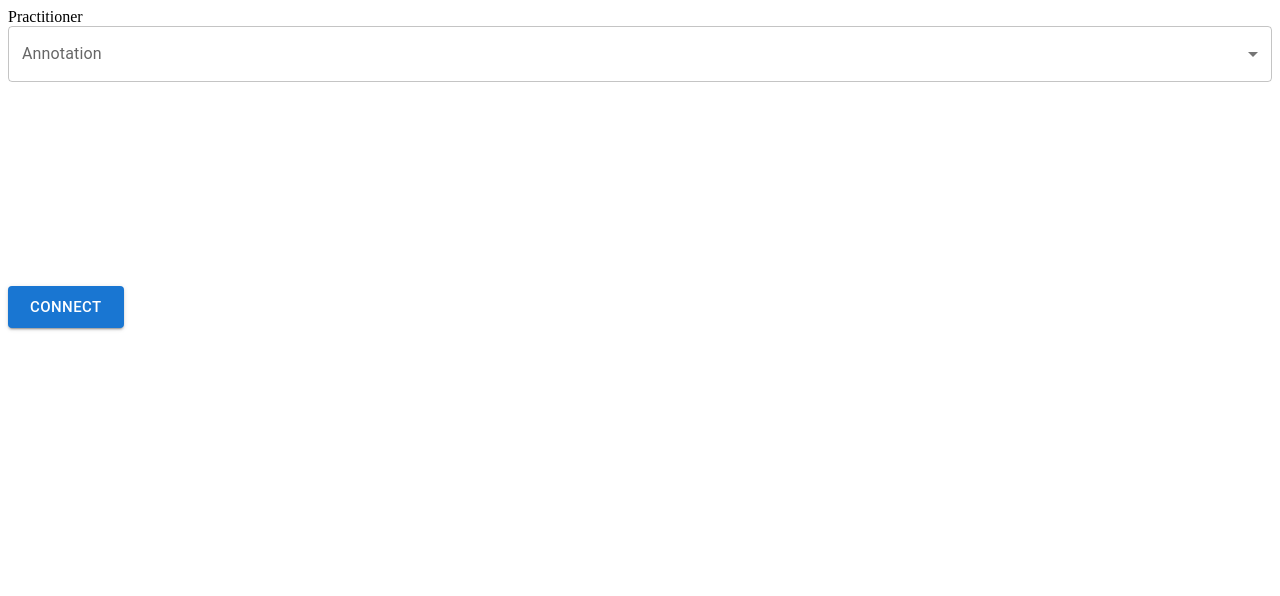
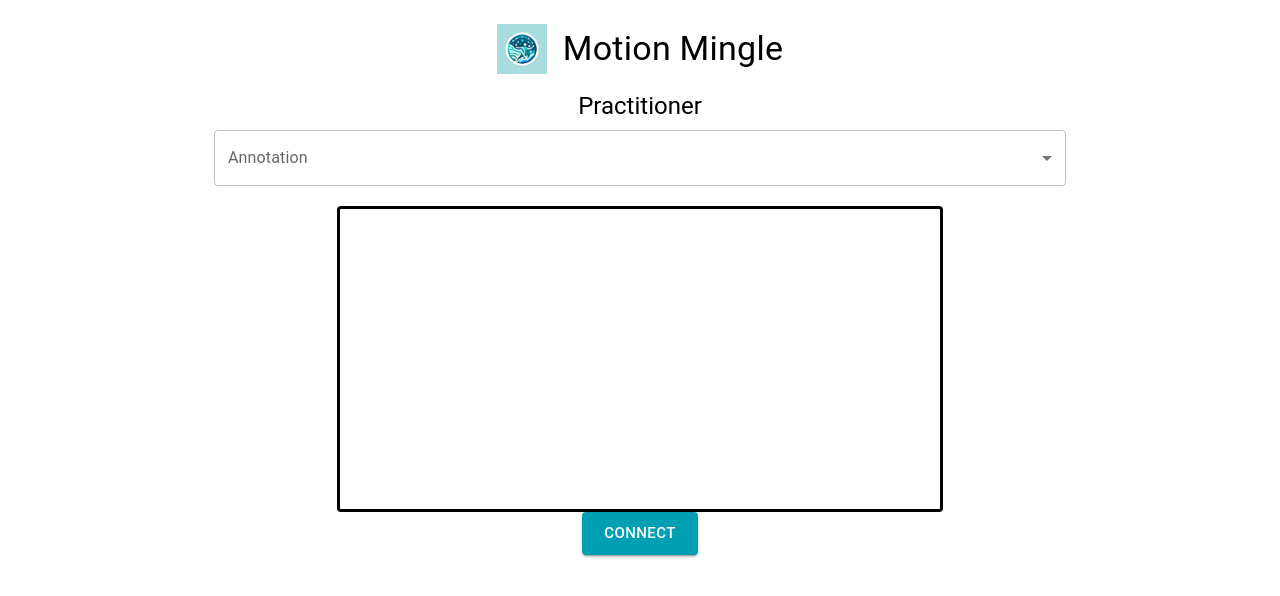
Before and after one commit to InfiniView-AI/MotionMingle, a React (Vite) app in the folder src/client/: page /#/practitioner in a window 1280 px wide. Shown: the top 596 px of the page. Built offline with nearby package versions, Linux system fonts and the light colour scheme.

Commit message:
Improved UI for practitioner's view page

```diff
--- a/src/client/src/modules/Practitioner.tsx
+++ b/src/client/src/modules/Practitioner.tsx
@@ -2,9 +2,26 @@ import React, { useRef, useState } from 'react';
 import {
   SelectChangeEvent,
   Button,
+  Typography,
+  Box,
+  Container,
+  ThemeProvider,
+  createTheme
 } from '@mui/material';
 import { connectAsConsumer, createPeerConnection } from './RTCControl';
 import SelectAnnotation from './SelectAnnotation';
+import logo from './logo.jpg';
+
+const theme = createTheme({
+  palette: {
+    primary: {
+      main: '#00a0b2',
+    },
+    secondary: {
+      main: '#E6F7FF',
+    },
+  },
+});
 
 function Practitioner() {
   const remoteVideoRef = useRef<HTMLVideoElement>(null);
@@ -47,49 +64,40 @@ function Practitioner() {
   let consumer: RTCPeerConnection;
 
   return (
-    <div className="App">
+    <ThemeProvider theme={theme}>
+      <Box sx={{ bgcolor: 'background.default', minHeight: '100vh' }}>
+        <Box sx={{ display: 'flex', alignItems: 'center', justifyContent: 'center', p: 2 }}>
+          <img src={logo} alt="Motion Mingle Logo" style={{ height: 50 }} />
+          <Typography variant="h4" sx={{ ml: 2 }}>
+            Motion Mingle
+          </Typography>
+        </Box>
+        <Container maxWidth="md" sx={{ display: 'flex', flexDirection: 'column', alignItems: 'center', justifyContent: 'center' }}>
+          <Typography variant="h5" gutterBottom>
             Practitioner
+          </Typography>
           <SelectAnnotation selectedAnnotation={selectedAnnotation} selectionHandler={selectNewAnnotation} />
-      <div className="camera" />
-      <div className="result">
-      </div>
-      <div className="remote">
           <video
             ref={remoteVideoRef}
-          width="300"
-          height="200"
-          color="black"
+            autoPlay
+            style={{ width: '100%', maxWidth: '600px', border: '3px solid', borderColor: 'primary.main', borderRadius: '4px', marginTop: '20px' }}
             playsInline
-        >
-          <track kind="captions" />
-        </video>
-      </div>
+          />
           {isConnected ? (
-        <Button
-          variant="contained"
-          color="error"
-          size="large"
-          onClick={() => {
-            closeRemote(consumer);
-          }}
-        >
+            <Button variant="contained" color="error" size="large" onClick={() => closeRemote(consumer)}>
               Disconnect
             </Button>
           ) : (
-        <Button
-          variant="contained"
-          color="primary"
-          size="large"
-          onClick={() => {
+            <Button variant="contained" color="primary" size="large" onClick={() => {
               consumer = createConsumerPeerConnection();
               consume(consumer);
-          }}
-        >
+            }}>
               Connect
             </Button>
           )}
-    </div>
+        </Container>
+      </Box>
+    </ThemeProvider>
   );
 }
-
 export default Practitioner;
```
Lines whose indentation alone changed are shown as unchanged.
